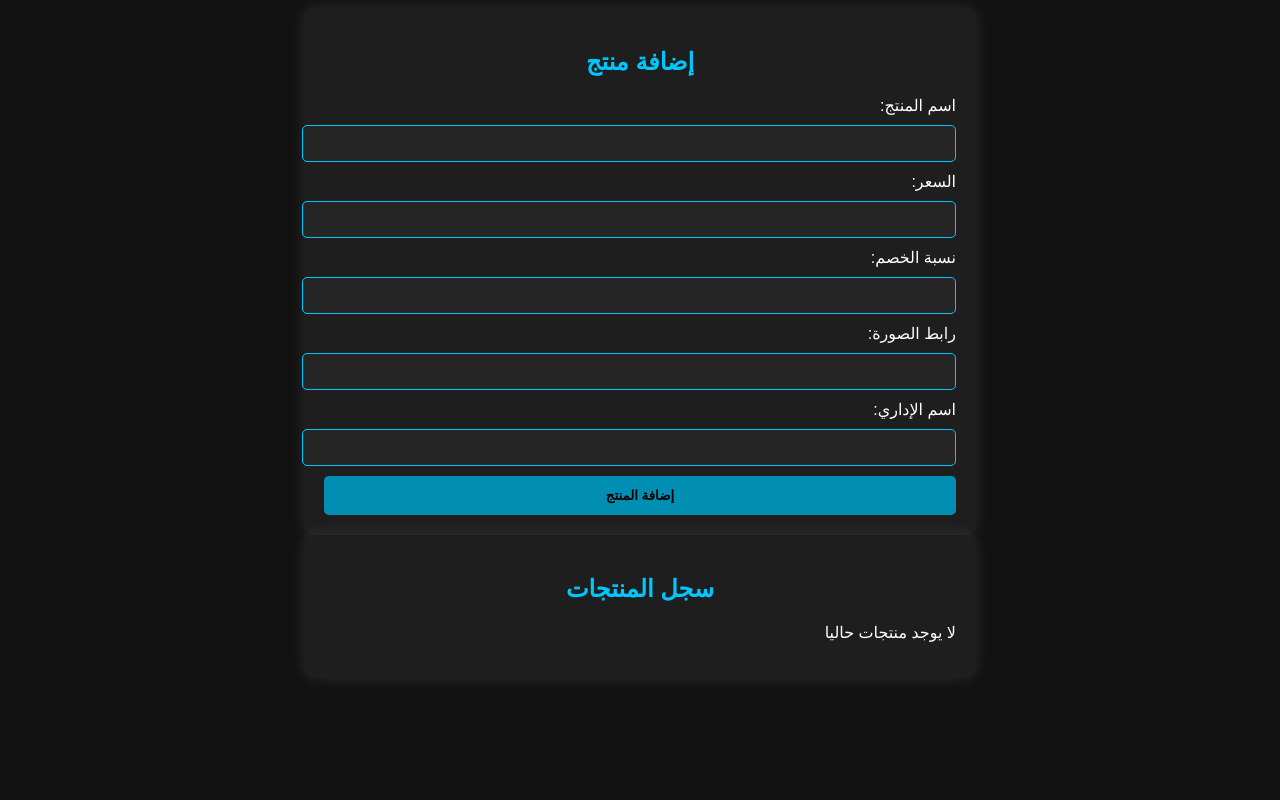
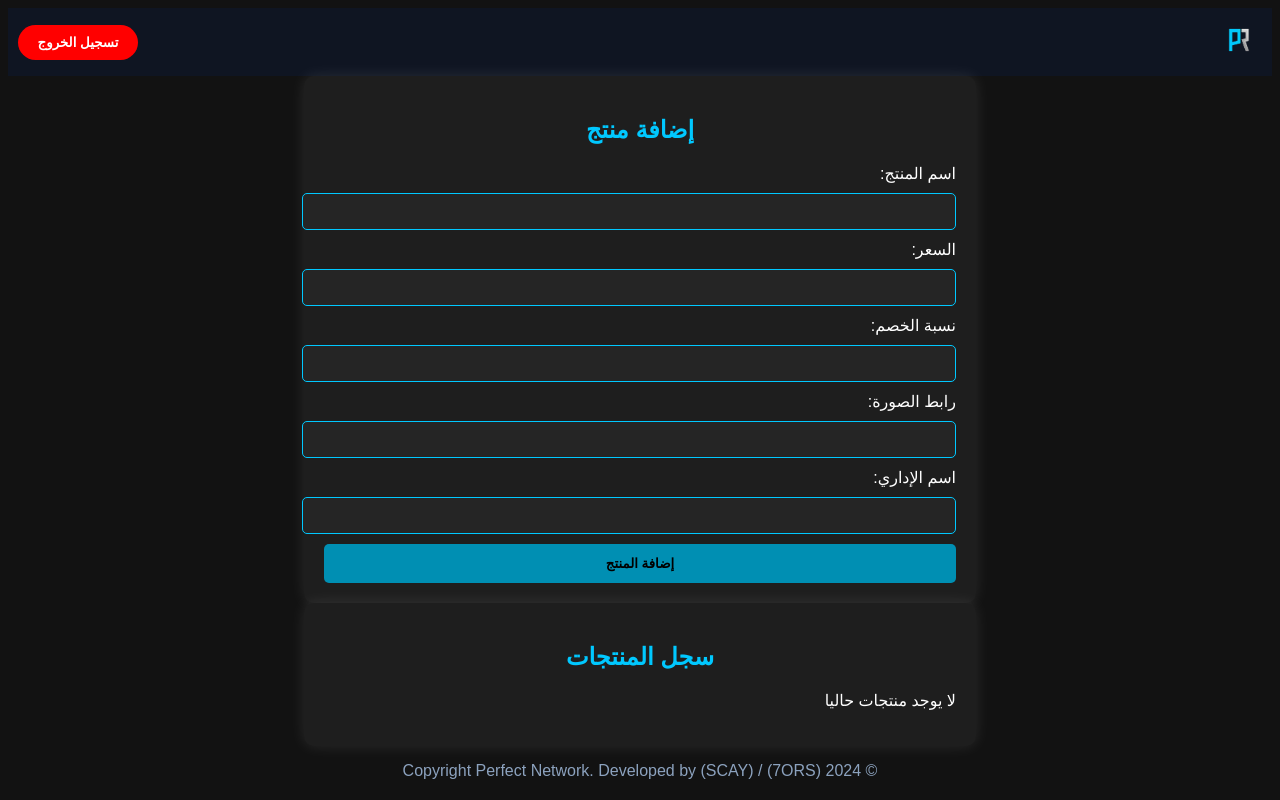
Before and after one commit to PerfectNetwork/PerfectNetwork.github.io, a plain HTML site: page Add products.html in a window 1280 px wide. Drawn offline with Linux system fonts and the light colour scheme.

Commit message:
Update Add products.html

```diff
--- a/Add products.html
+++ b/Add products.html
@@ -425,10 +425,66 @@ html {
     padding: calc(.775rem + 1px) calc(1.5rem + 1px);
 }
 
+nav {
+            background-color: rgba(15, 23, 42, 0.7);
+            padding: 10px;
+            display: flex;
+            justify-content: space-between;
+            align-items: center;
+        }
+
+        .navbar-brand img {
+            height: 44px;
+        }
+
+        .logout-btn {
+          background: red;
+          color: white;
+          border: none;
+         padding: 10px;
+         width: 120px; /* عرض ثابت */
+         border-radius: 26px;
+          cursor: pointer;
+         font-weight: bold;
+         transition: 0.3s;
+}
+
+
+        .logout-btn:hover {
+            background: darkred;
+        }
+
+        .logout-message {
+            display: none;
+            position: fixed;
+            top: 20px;
+            right: 50%;
+            transform: translateX(50%);
+            background: green;
+            color: white;
+            padding: 10px 20px;
+            border-radius: 5px;
+            font-size: 18px;
+            font-weight: bold;
+            text-align: center;
+            z-index: 1000;
+        }
+
 
     </style>
 </head>
 <body>
+        <!-- شريط التنقل -->
+        <nav>
+            <div class="navbar-brand">
+                <img src="imgs/body/logo.png" alt="Logo">
+            </div>
+            <button class="logout-btn" onclick="logout()">تسجيل الخروج</button>
+        </nav>
+
+        <!-- رسالة تسجيل الخروج -->
+        <div id="logout-message" class="logout-message">تم تسجيل الخروج بنجاح</div>
+
     <div class="container">
         <h2>إضافة منتج</h2>
         <form id="product-form">
@@ -523,7 +579,27 @@ html {
             deleteProduct(index);
         }
 
+        function logout() {
+            // حذف بيانات الجلسة
+            localStorage.clear();
+            sessionStorage.clear();
+
+            // إظهار رسالة تسجيل الخروج
+            let message = document.getElementById("logout-message");
+            message.style.display = "block";
+
+            // الانتظار ثم الانتقال إلى صفحة تسجيل الدخول
+            setTimeout(() => {
+                message.style.display = "none";
+                window.location.href = "login panel.html";
+            }, 2000);
+        }
+
         window.onload = loadProducts;
     </script>
+                <p class="text-center" style="color: #8ca2be;">
+                    © 2024 Copyright Perfect Network. Developed by (SCAY) / (7ORS)
+                </p>
+            </div>
 </body>
 </html>
```
